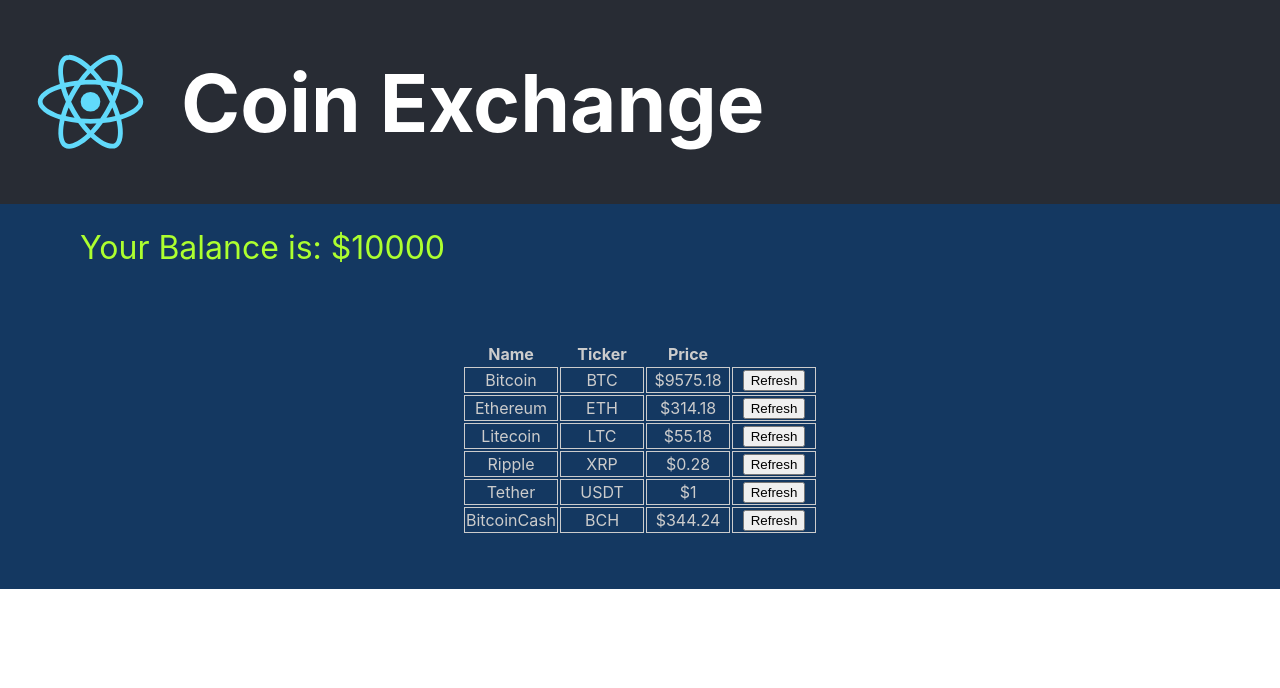
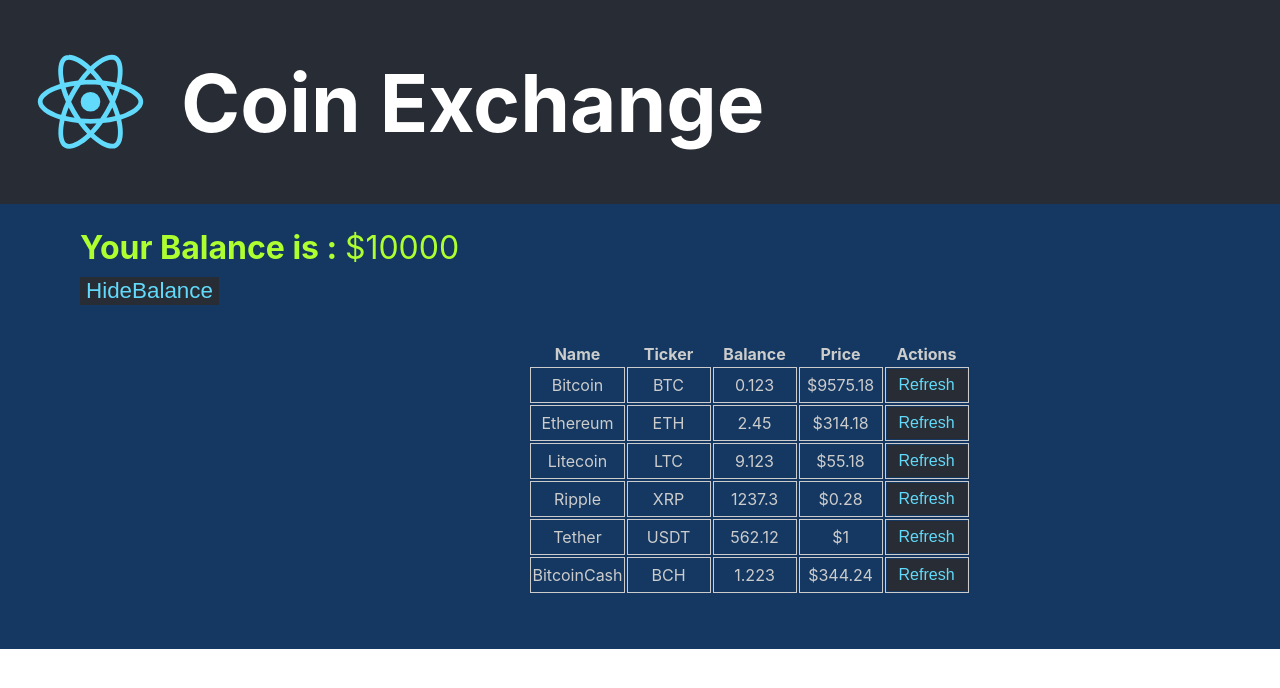
Before and after one commit to BlockFox/coin-exchange, a React (Create React App) app: page / in a window 1280 px wide. Shown: the top 688 px of the page. Built offline with nearby package versions, Linux system fonts and the light colour scheme.

Commit message:
class properties

```diff
--- a/src/App.js
+++ b/src/App.js
@@ -12,68 +12,73 @@ const Div = styled.div`
 
 class App extends React.Component{
 
-  constructor(props){
-    super(props);
-    this.state = {
-      balance: 10000,
-      coinData: [
-        {
-          name: "Bitcoin",
+  state = {
+    balance: 10000,
+    balanceVisibility : true,
+    coinData: [
+      {
+        name: "Bitcoin",
           ticker: "BTC",
+          balance: 0.123,
           currency: "$",
           price: 9575.18
         },
         {
           name: "Ethereum",
           ticker: "ETH",
+          balance: 2.45,
           currency: "$",
           price: 314.18
         },
         {
           name: "Litecoin",
           ticker: "LTC",
+          balance: 9.123,
           currency: "$",
           price: 55.18
         },
         {
           name: "Ripple",
           ticker: "XRP",
+          balance: 1237.3,
           currency: "$",
           price: 0.28
         },
         {
           name: "Tether",
           ticker: "USDT",
+          balance: 562.12,
           currency: "$",
           price: 1.0
         },
         {
           name: "BitcoinCash",
           ticker: "BCH",
+          balance: 1.223,
           currency: "$",
           price: 344.24
         }
 
       ]
     }
-    this.handleRefresh = this.handleRefresh.bind(this);
-  }
 
-  handleRefresh(valueChangeTicker){
+  // Constructor not needed anymore regarding class properties
+  // constructor(props){
+  //   super(props);
+
+  //   this.handleRefresh = this.handleRefresh.bind(this);
+  //   this.toggleBalance = this.toggleBalance.bind(this);
+  // }
+
+  handleRefresh = (valueChangeTicker) => {
    const coin = this.state.coinData.map(
-      ({name, ticker, currency, price}) => {
-        let newPrice = price;
-        if (valueChangeTicker === ticker){
-          newPrice = newPrice * this.randomPercentage();
+      (values) => {
+        let retVal = {...values};
+        if (valueChangeTicker === retVal.ticker){
+          retVal.price *= this.randomPercentage();
         }
 
-        return{
-          name,
-          ticker,
-          currency,
-          price:newPrice
-        }
-
+        return retVal;
       }
      );
 
@@ -84,12 +89,26 @@ class App extends React.Component{
     return 0.995 + Math.random()*0.01;
   }
 
+  toggleBalance = () => {
+    this.setState({ balanceVisibility: !this.state.balanceVisibility});
+    console.log("Buttonvisibility= " + this.state.balanceVisibility);
+  }
+
   render() {
     return (
       <Div className="App">
         <AppHeader />
-        <AccountBalance currency = "$" amount = {this.state.balance}/>
-        <Coinlist coinData = {this.state.coinData} handleRefresh={this.handleRefresh}/>
+        <AccountBalance
+          currency = "$"
+          amount = {this.state.balance}
+          showBalance ={this.state.balanceVisibility}
+          toggleBalance = {this.toggleBalance}
+        />
+        <Coinlist
+          coinData = {this.state.coinData}
+          handleRefresh={this.handleRefresh}
+          showBalance ={this.state.balanceVisibility}
+        />
 
       </Div>
     );
--- a/src/components/AccountBalance/AccountBalance.jsx
+++ b/src/components/AccountBalance/AccountBalance.jsx
@@ -9,29 +9,63 @@ const Section = styled.section`
     padding: 1.5rem 0 1.5rem 5rem;
 `;
 
+const Button = styled.button`
+    margin: 10px auto 0 auto;
+    float: left;
+    border: none;
+    background-color: #282c34;
+    color: #61dafb;
+    font-size: 1.4rem;
+    :active {
+        background: #0053ba;
+    }
+    :hover {
+        border: 1px solid #cccccc;
+        border-radius: 3px;
+        cursor: pointer;
+    }
+`;
+
 export default class AccountBalance extends Component {
 
     constructor(props){
         super(props);
-        this.state = {
-            currency: this.props.currency,
-            amount: this.props.amount
-        }
+        // this.state = {
+        //     currency: this.props.currency,
+        //     amount: this.props.amount
+        // }
+        this.handleBalanceButton = this.handleBalanceButton.bind(this);
     }
 
+    handleBalanceButton(event){
+        // Prevent the default action of submitting the form
+        event.preventDefault();
 
+        this.props.toggleBalance();
+
+    }
 
     render() {
+        const buttonText = this.props.showBalance ? ' HideBalance' : ' Schow Balance';
+
+        const toggleBalance = this.props.showBalance ?
+         <span>{this.props.currency}{this.props.amount}</span> : '***';
         return (
+            <>
             <Section className="accountbalance">
-                Your Balance is: {this.state.currency}{this.state.amount}
+                <div>
+                    <strong>Your Balance is : </strong> {toggleBalance}
+                </div>
+                <div>
+                    <Button onClick= {this.handleBalanceButton}>{buttonText}</Button>
+                </div>
             </Section>
+            </>
         )
     }
 }
 
 AccountBalance.propTypes = {
-
     currency: PropTypes.string.isRequired,
     amount: PropTypes.number.isRequired
 
--- a/src/components/Coin/Coin.jsx
+++ b/src/components/Coin/Coin.jsx
@@ -7,18 +7,34 @@ const TableData = styled.td`
     width: 10vh;
     `;
 
+const Button = styled.button`
+    height: 2rem;
+    width: 100%;
+    background-color: #282c34;
+    color: #61dafb;
+    border: none;
+    font-size: 1rem;
+    :active {
+        background: #0053ba;
+    }
+    :hover {
+        border: 1px solid #cccccc;
+        border-radius: 3px;
+        cursor: pointer;
+    }
+`;
 
 export default class Coin extends Component {
 
-    constructor(props){
-        super(props);
-        // this.state = {
-        //     currency: this.props.currency,
-        //     price: this.props.price
-        // }
-        // console.log(props);
-        this.refreshPrice = this.refreshPrice.bind(this);
-    }
+    // constructor(props){
+    //     super(props);
+    //     // this.state = {
+    //     //     currency: this.props.currency,
+    //     //     price: this.props.price
+    //     // }
+    //     // console.log(props);
+    //     this.refreshPrice = this.refreshPrice.bind(this);
+    // }
 
     // randomPercentage(){
     //     return 0.995 + Math.random()*0.01;
@@ -33,28 +49,25 @@ export default class Coin extends Component {
     //     });
     // }
 
+    // componentDidMount(){
+    //     const callbackIntervall = () =>{
+    //         // set state of new random value -> chaged: call function instead
+    //         //const randomPercentage = this.randomPercentage();
 
-   /*
-    componentDidMount(){
-        const callbackIntervall = () =>{
-            // set state of new random value -> chaged: call function instead
-            //const randomPercentage = this.randomPercentage();
+    //         // short version to solve -> direkt input of Object
+    //         // this.setState({price: this.state.price * randomPercentage});
 
-            // short version to solve -> direkt input of Object
-            // this.setState({price: this.state.price * randomPercentage});
+    //         // version with function
+    //         // -> so you also can react on click button or something else and then return the object
 
-            // version with function
-            // -> so you also can react on click button or something else and then return the object
+    //         this.setRandomPrice();
 
-            this.setRandomPrice();
+    //     }
+    //     setInterval(callbackIntervall, 1000);
+    // }
 
-        }
-        setInterval(callbackIntervall, 1000);
-    }
 
-    */
-
-    refreshPrice (event) {
+    refreshPrice = (event) => {
         // Prevent default action of submittin gthe form
         event.preventDefault();
 
@@ -73,9 +86,10 @@ export default class Coin extends Component {
             <tr className ="coin-row">
                 <TableData>{this.props.name}</TableData>
                 <TableData>{this.props.ticker}</TableData>
+                <TableData>{this.props.balance}</TableData>
                 <TableData>{this.props.currency}{this.props.price}</TableData>
                 <TableData>
-                    <button onClick = { this.refreshPrice}>Refresh</button>
+                    <Button onClick = { this.refreshPrice}>Refresh</Button>
                 </TableData>
             </tr>
 
--- a/src/components/Coinlist/Coinlist.jsx
+++ b/src/components/Coinlist/Coinlist.jsx
@@ -10,13 +10,17 @@ const Table = styled.table`
 
 export default class Coinlist extends Component {
     render() {
+        const toggleBalance = this.props.showBalance ?
+            this.props.balance : '***'
         return (
             <Table className = "Coin-table">
                 <thead>
                     <tr>
                         <th>Name</th>
                         <th>Ticker</th>
+                        <th>Balance</th>
                         <th>Price</th>
+                        <th>Actions</th>
                     </tr>
                 </thead>
                     <tbody id= "btc_table">
@@ -26,6 +30,7 @@ export default class Coinlist extends Component {
                                 handleRefresh,
                                 name,
                                 ticker,
+                                balance,
                                 currency,
                                 price
                             }) =>
@@ -34,6 +39,7 @@ export default class Coinlist extends Component {
                                 handleRefresh = {this.props.handleRefresh}
                                 name = {name}
                                 ticker = {ticker}
+                                balance = {this.props.showBalance ? balance : '***'}
                                 currency = {currency}
                                 price = {price}
                             />
```
